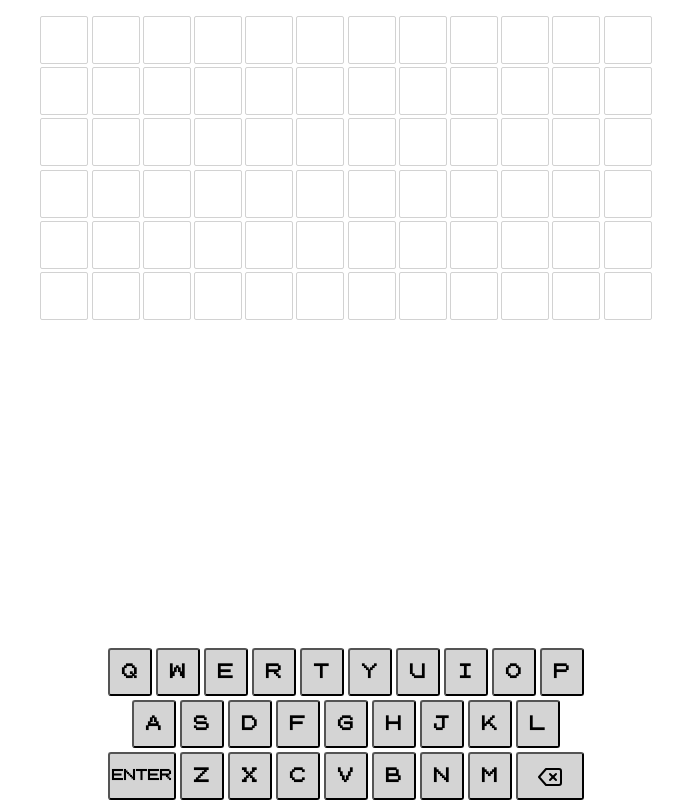
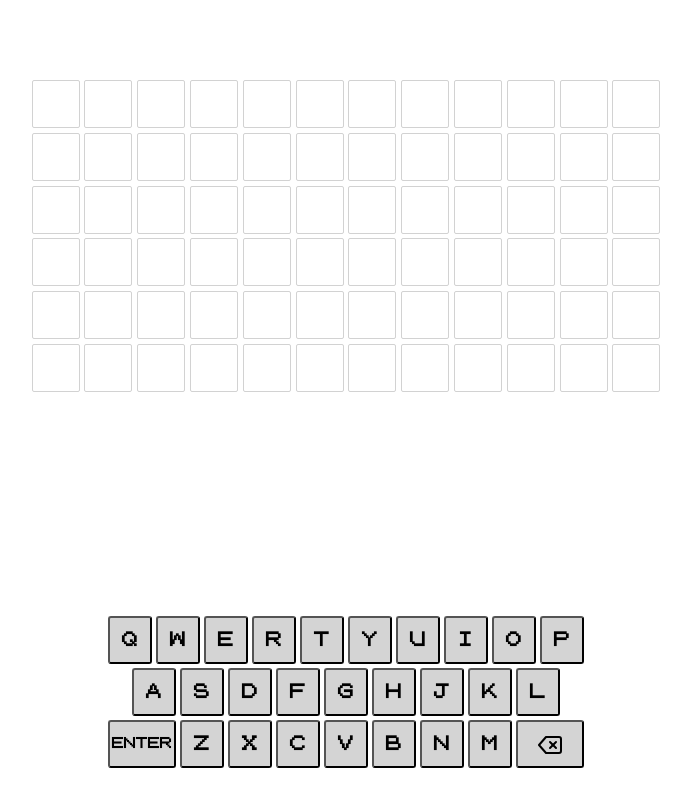
Before and after one commit to trevorwallis13/squordle, a React (Create React App) app: page / in a window 1280 px wide. Shown: the whole page, without its empty margins (294-985 px from the left). Built offline with nearby package versions, Linux system fonts and the light colour scheme.

Commit message:
styling fixes

```diff
--- a/src/styles/index.css
+++ b/src/styles/index.css
@@ -1,5 +1,6 @@
 @font-face {
   font-family: 'pokemon_gb';
+
   src:url('../../public/resources/fonts/PokemonGB/pokemongb-raeo-webfont.woff') format('woff');
   font-weight: normal;
   font-style: normal;
@@ -19,12 +20,13 @@ body {
   min-height: 100vh;
   width: 100%;
   margin: 0;
-  /* font-size: clamp(.5rem, 2.5vw, 1.5rem); */
+  font-size: clamp(.25rem, 1.5vw, 1.5rem);
 }
 
 .App {
   height: 100%;
   min-height: 100vh;
+  padding: 5em 0;
   display: flex;
   flex-direction: column;
   align-items: center;
@@ -32,16 +34,21 @@ body {
 }
 
 .keyboard {
+  position: fixed;
+  bottom: 2em;
+  right: 50%;
+  transform: translateX(50%);
   display: grid;
-  grid-template-columns: repeat(20, minmax(auto, 1.25em));
+  grid-template-columns: repeat(20, minmax(.5rem, 1.25rem));
   grid-auto-rows: 3em;
   gap: .25em;
   justify-content: center;
+  width: 100%;
+  padding: 0 .5em;
 }
 
 .key {
   grid-column: span 2;
-  font-size: inherit;
   justify-content: center;
   align-items: center;
   cursor: pointer;
@@ -50,6 +57,7 @@ body {
   user-select: none;
   background-color: rgb(212,212,212);
   font-weight: bold;
+  font-size: clamp(.5rem, 2.5vw, 1rem);
 
 }
 
@@ -83,14 +91,18 @@ body {
 
 .guess-grid {
   display: grid;
-  grid-template-rows: repeat(6, 3em);
+  grid-template-rows: repeat(6, minmax(6%, 3rem));
   gap: .2em;
-  margin: 1em 0;
+  margin: 0 auto;
+  width: 97.5%;
+  padding: 0 .5em;
+  justify-content: center;
+  font-size: clamp(.5rem, 3.5vw, 1.5rem);
 }
 
 .guess-row {
   display: grid;
-  grid-template-columns: repeat(12, 3em);
+  grid-template-columns: repeat(12, minmax(6%, 3rem));
   gap: .2em
 }
 
```
